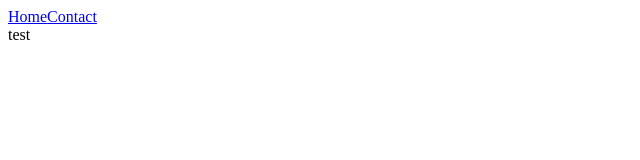
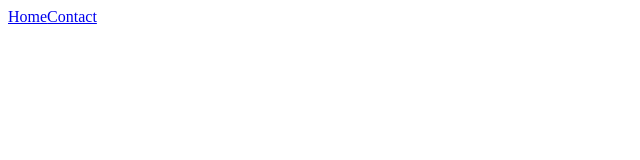
Before and after one commit to jkbeattie/jkbeattie.dev, a React (Create React App) app: page / in a window 1280 px wide. Shown: the top 160 px of the page, without its empty margins (0-640 px from the left). Built offline with nearby package versions, Linux system fonts and the light colour scheme.

Commit message:
fix: imports

```diff
--- a/src/components/Hero.tsx
+++ b/src/components/Hero.tsx
@@ -1,7 +1,7 @@
 function Hero() {
     return (
-        <div>
-            test
+        <div className="flex">
+
         </div>
     )
 }
--- a/src/components/Navbar.tsx
+++ b/src/components/Navbar.tsx
@@ -3,7 +3,7 @@
 function Navbar() {
     return (
         <div className='navbar'>
-            <Link to="/">Home</Link>
+            <Link to="/" className=''>Home</Link>
             <Link to="/contact">Contact</Link>
         </div>
     )
--- a/src/styles/core/_fonts.sass
+++ b/src/styles/core/_fonts.sass
@@ -1,3 +1,4 @@
 // Styling related to all fonts and typography.
 
 @import url('https://fonts.googleapis.com/css2?family=Montserrat:wght@100;200;300;400;500;600;700;800;900&display=swap');
+@import url('https://fonts.googleapis.com/css2?family=League+Spartan:wght@100;200;300;400;500;600;700;800;900&display=swap');
```
